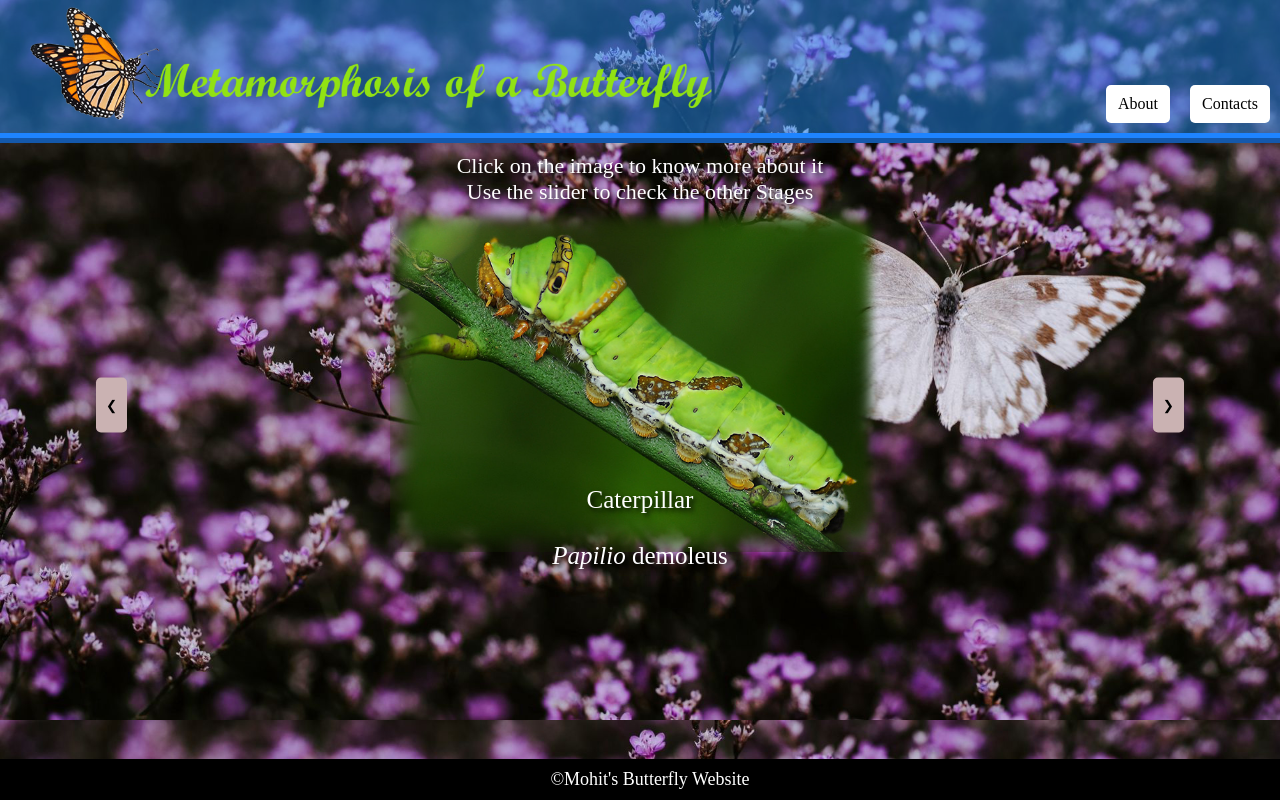
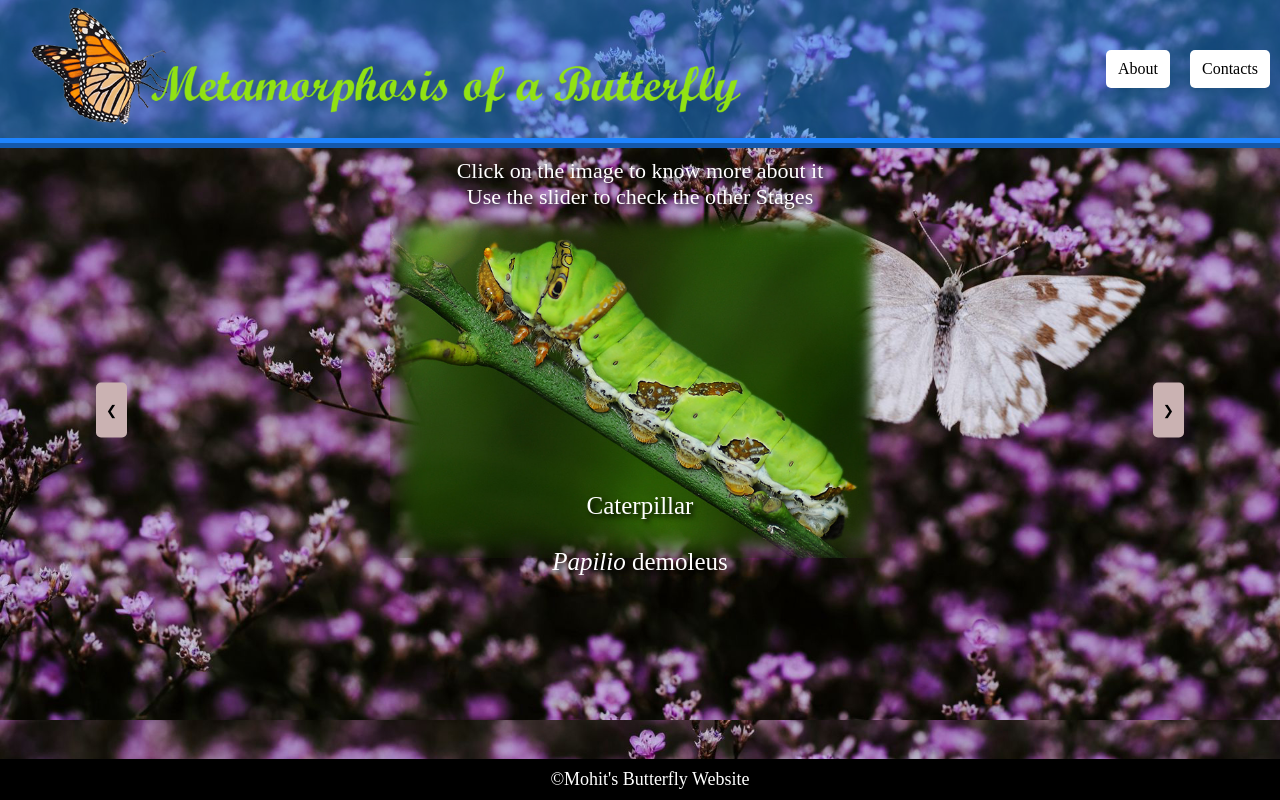
Before and after one commit to F1GHTER70/trial, a plain HTML site: page index.html in a window 1280 px wide. Drawn offline with Linux system fonts and the light colour scheme; a web font is replaced by a local one.

Commit message:
Add files via upload

```diff
--- a/header-footer.css
+++ b/header-footer.css
@@ -26,13 +26,14 @@ header a:hover {
     color: greenyellow;
 }
 .brand{
-    width: 738px;
+    width: 60vw;
     overflow: auto;
 }
 .nav-tags{
     display: flex;
     justify-content: right;
     align-items: center;
+    margin: auto 0;
 }
 /* h1 {
     color: greenyellow;
```
